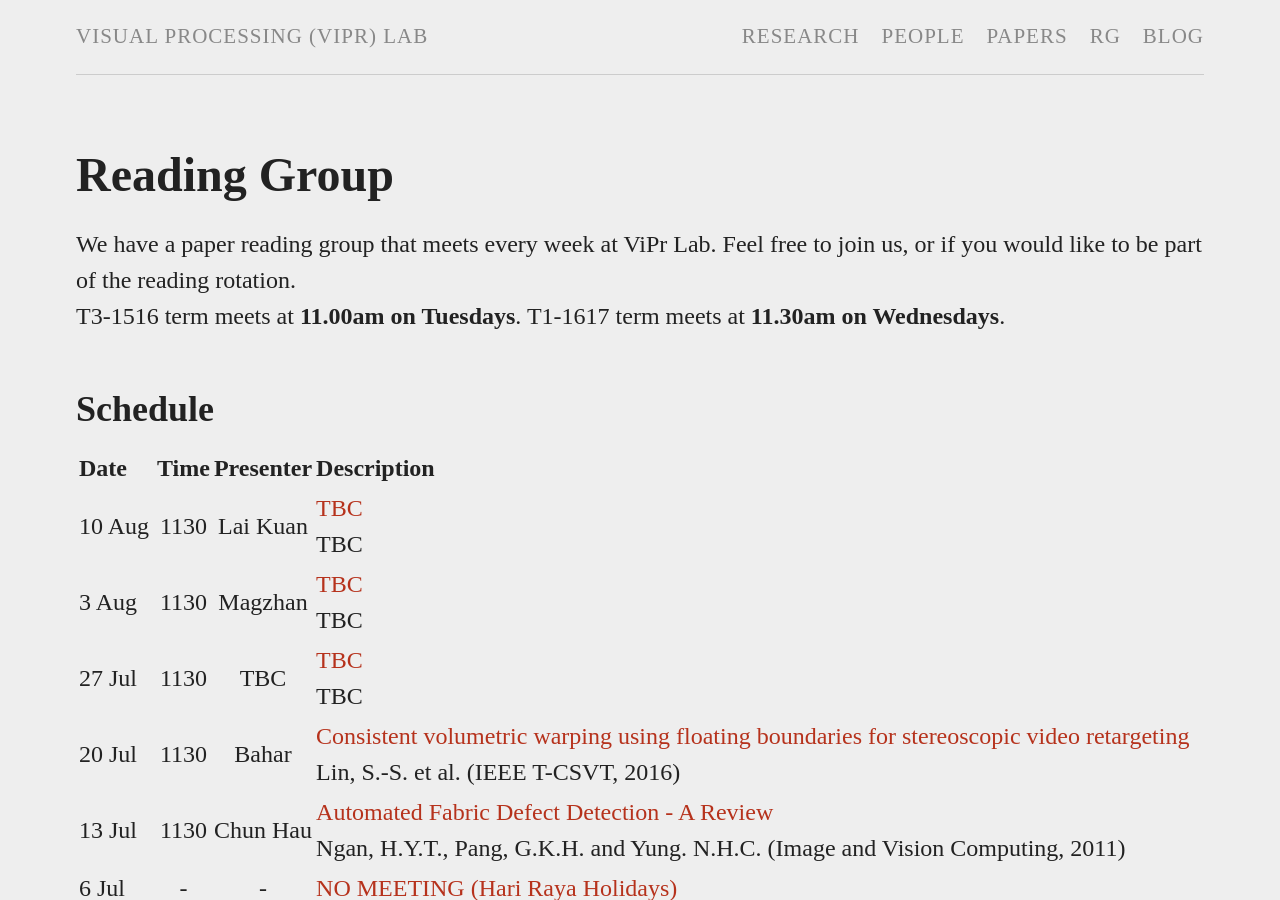
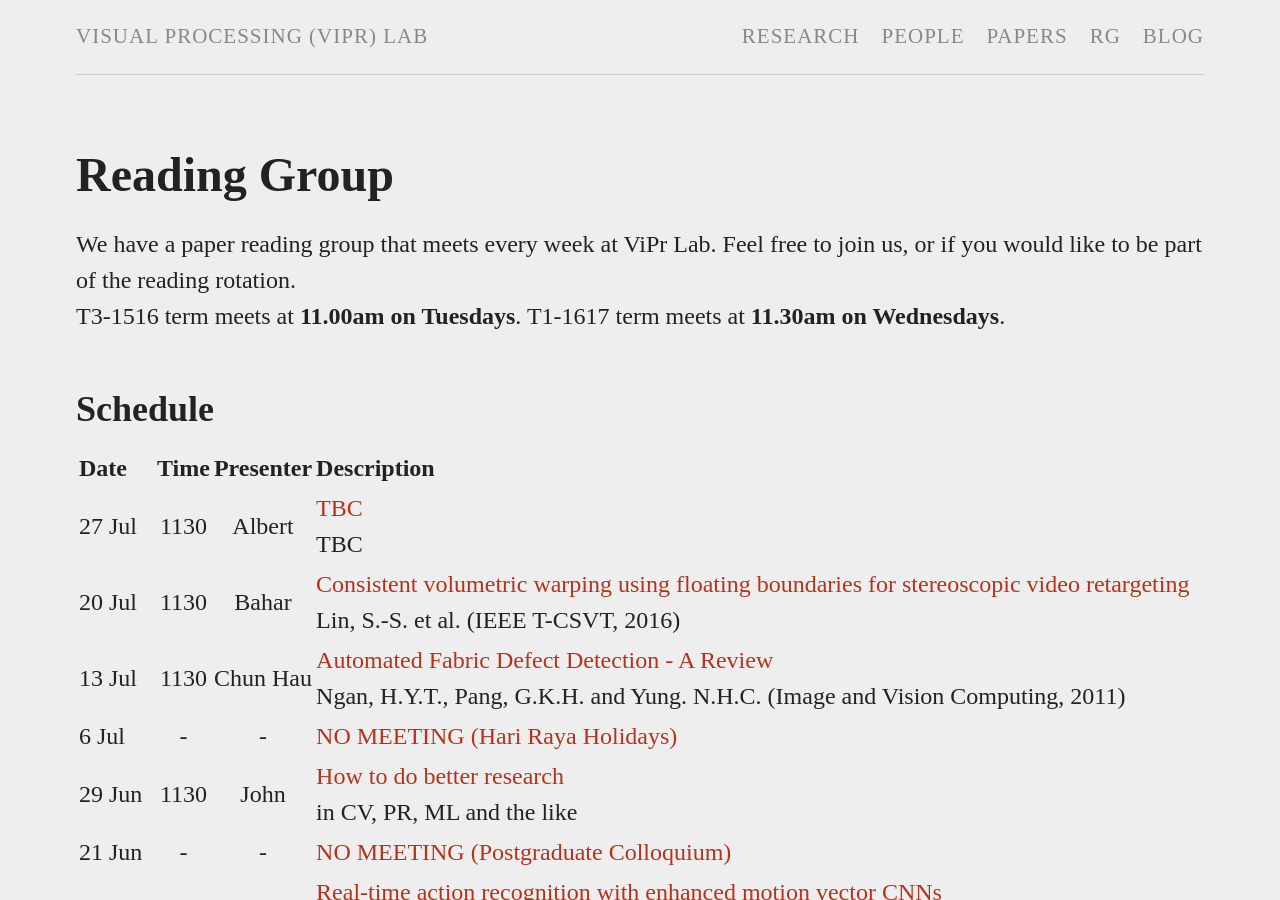
Before and after one commit to viprlab/viprlab.github.io, a Jekyll site: the page built from readinggroup.md, in a window 1280 px wide and 900 px high. Built offline with Jekyll 4.4.1, drawn with Linux system fonts in a browser that asks for light colours.

Commit message:
schedule update

```diff
--- a/readinggroup.md
+++ b/readinggroup.md
@@ -3,21 +3,9 @@ layout: page
 permalink: /readinggroup/
 title: Reading Group
 reads:
-    - date: "10 Aug"
-      time: "1130"
-      presenter: "Lai Kuan"
-      paper:    "TBC"
-      details: "TBC"
-      url:  ""
-    - date: "3 Aug"
-      time: "1130"
-      presenter: "Magzhan"
-      paper:    "TBC"
-      details: "TBC"
-      url:  ""
     - date: "27 Jul"
       time: "1130"
-      presenter: "TBC"
+      presenter: "Albert"
       paper:    "TBC"
       details: "TBC"
       url:  ""
```
